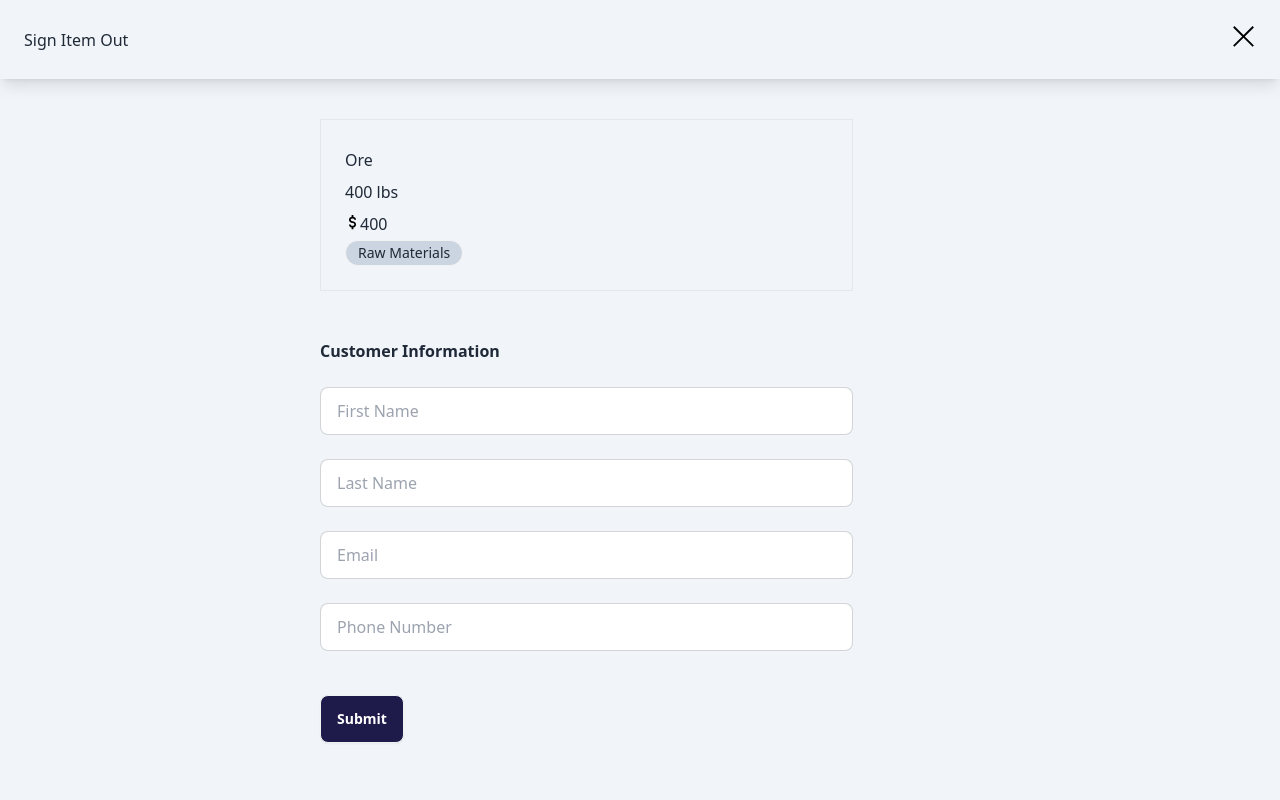
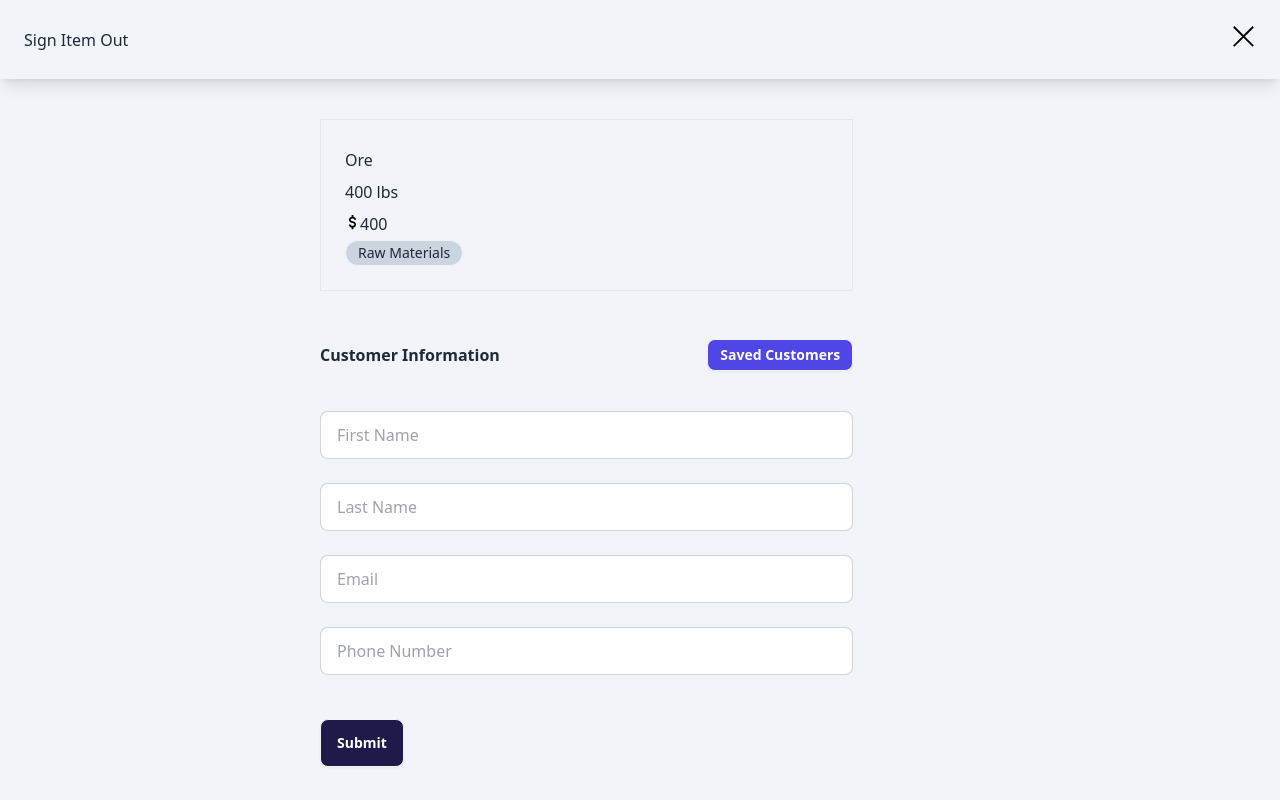
Before and after one commit to SpencerRenfro/Scanner_App, a React (Create React App) app: page /20ec/sign-out in a window 1280 px wide. Built offline with nearby package versions, Linux system fonts and the light colour scheme; data requests are answered from the project's data file.

Commit message:
adds dummy data for saved customers

```diff
--- a/src/components/sign-out/SignOutForm.js
+++ b/src/components/sign-out/SignOutForm.js
@@ -1,9 +1,49 @@
+import { useState } from 'react';
+import savedCustomers from '../../data/savedCustomers';
+
 export default function SignOutForm({url, setCustomerFirstName, setCustomerLastName, setCustomerEmail, setCustomerPhone, handleSignOut}) {
+    const [showSavedCustomers, setShowSavedCustomers] = useState(false);
+
+    const handleCustomerSelect = (customer) => {
+        setCustomerFirstName(customer.firstName);
+        setCustomerLastName(customer.lastName);
+        setCustomerEmail(customer.email);
+        setCustomerPhone(customer.phone);
+        setShowSavedCustomers(false);
+    };
     return (
     <form onSubmit={handleSignOut}>
-      <label>
-        <h1 className="font-bold">Customer Information</h1>
-      </label>
+      <div className="flex justify-between items-center mb-4">
+        <label>
+          <h1 className="font-bold">Customer Information</h1>
+        </label>
+        <div className="relative">
+          <button
+            type="button"
+            className="btn btn-sm bg-indigo-600 text-white hover:bg-indigo-700"
+            onClick={() => setShowSavedCustomers(!showSavedCustomers)}
+          >
+            Saved Customers
+          </button>
+
+          {showSavedCustomers && (
+            <div className="absolute right-0 mt-2 w-64 bg-white rounded-md shadow-lg z-10 border border-gray-200">
+              <ul className="py-1">
+                {savedCustomers.map(customer => (
+                  <li
+                    key={customer.id}
+                    className="px-4 py-2 hover:bg-indigo-100 cursor-pointer flex flex-col"
+                    onClick={() => handleCustomerSelect(customer)}
+                  >
+                    <span className="font-medium">{customer.firstName} {customer.lastName}</span>
+                    <span className="text-sm text-gray-600">{customer.email}</span>
+                  </li>
+                ))}
+              </ul>
+            </div>
+          )}
+        </div>
+      </div>
       <div className="flex flex-col">
         <input
           type="text"
--- /dev/null
+++ b/src/data/savedCustomers.js
@@ -0,0 +1,40 @@
+// Dummy data for saved customers
+const savedCustomers = [
+  {
+    id: 1,
+    firstName: "John",
+    lastName: "Doe",
+    email: "john.doe@example.com",
+    phone: "555-123-4567"
+  },
+  {
+    id: 2,
+    firstName: "Jane",
+    lastName: "Smith",
+    email: "jane.smith@example.com",
+    phone: "555-987-6543"
+  },
+  {
+    id: 3,
+    firstName: "Michael",
+    lastName: "Johnson",
+    email: "michael.johnson@example.com",
+    phone: "555-456-7890"
+  },
+  {
+    id: 4,
+    firstName: "Emily",
+    lastName: "Williams",
+    email: "emily.williams@example.com",
+    phone: "555-789-0123"
+  },
+  {
+    id: 5,
+    firstName: "Robert",
+    lastName: "Brown",
+    email: "robert.brown@example.com",
+    phone: "555-234-5678"
+  }
+];
+
+export default savedCustomers;
--- a/src/pages/SignOut.js
+++ b/src/pages/SignOut.js
@@ -23,6 +23,18 @@ export default function SignOut({ handleHideNavbar, setItemName, setItemSignOutS
   const [customerPhone, setCustomerPhone] = useState("");
   const [isSubmitting, setIsSubmitting] = useState(false);
   const [fetchError, setFetchError] = useState(null);
+
+  // For debugging - log when customer info changes
+  useEffect(() => {
+    if (customerFirstName || customerLastName || customerEmail || customerPhone) {
+      console.log('Customer info updated:', {
+        firstName: customerFirstName,
+        lastName: customerLastName,
+        email: customerEmail,
+        phone: customerPhone
+      });
+    }
+  }, [customerFirstName, customerLastName, customerEmail, customerPhone]);
 
   // Derive full name from first and last name
   const customerName = `${customerFirstName} ${customerLastName}`.trim();
```
